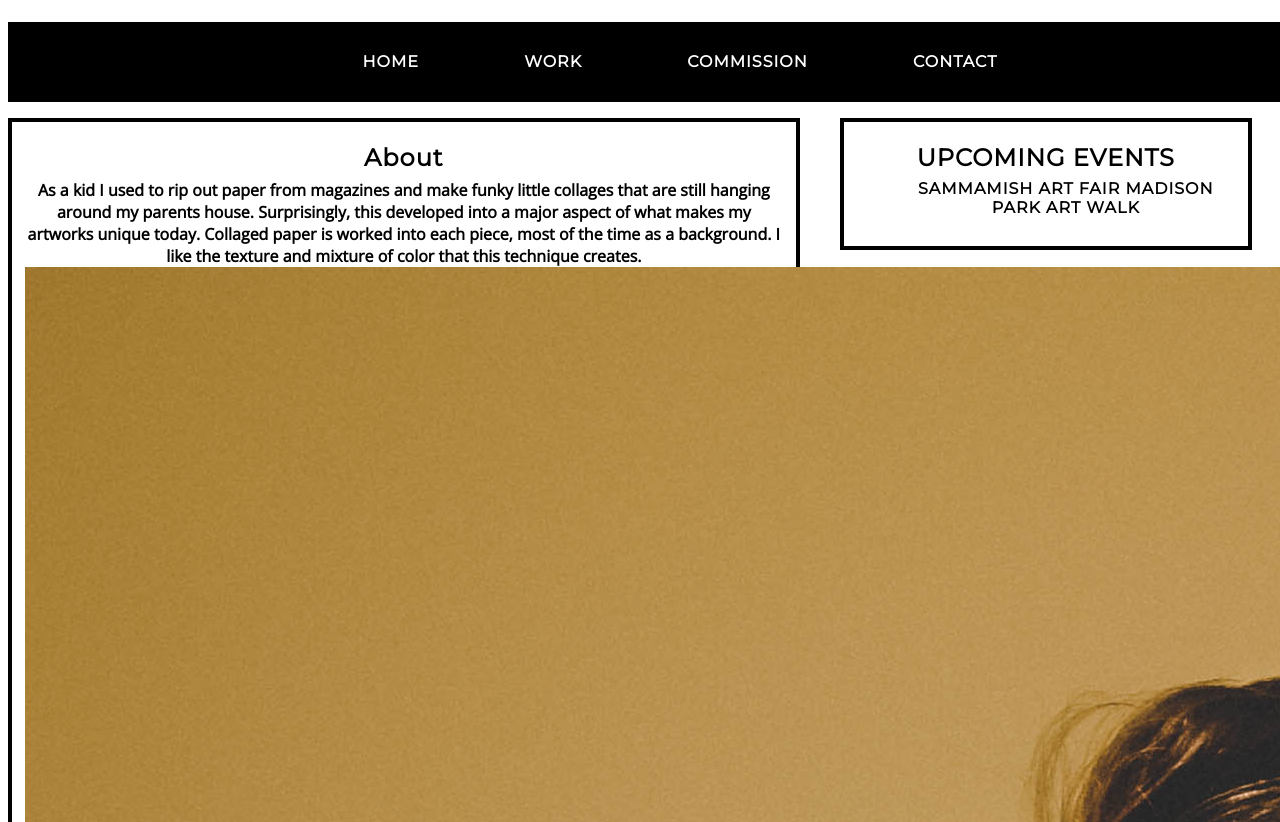
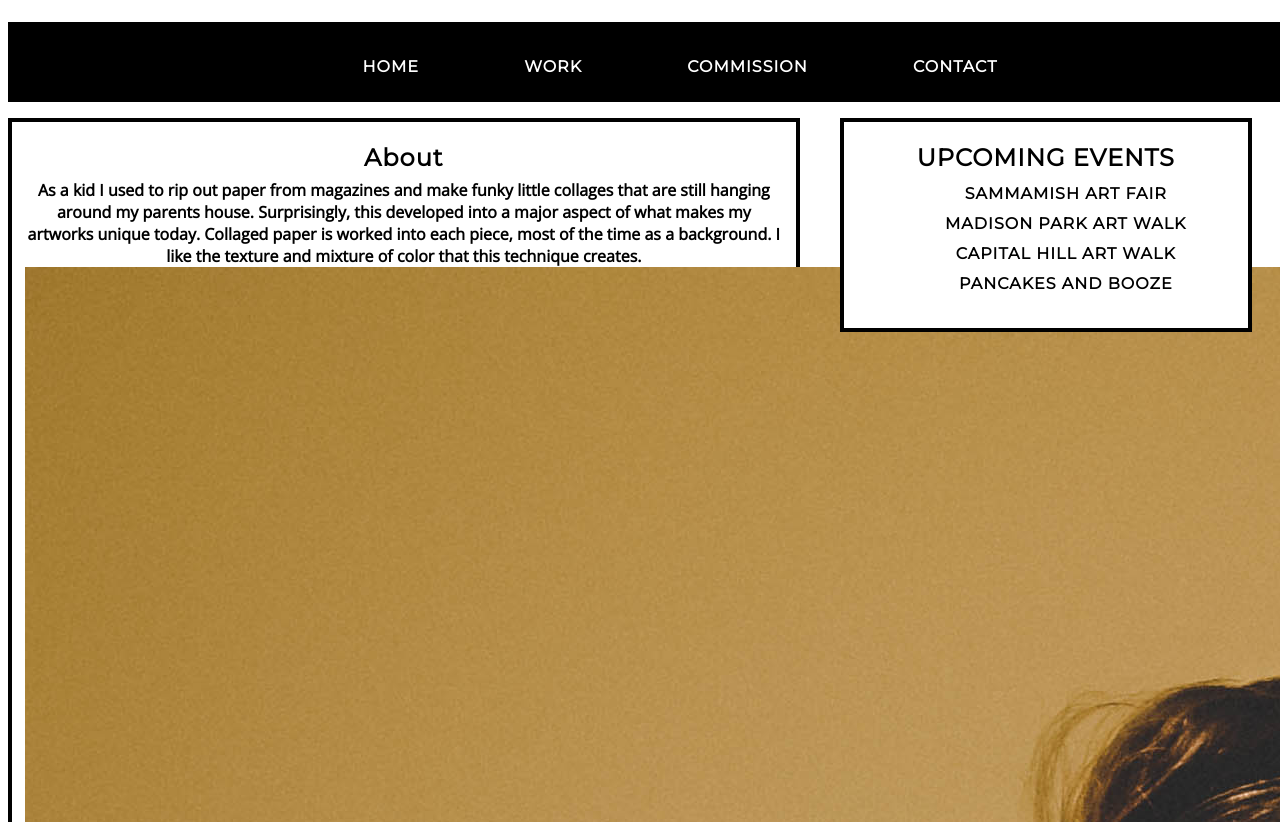
Before and after one commit to joedolack1/joedolack1.github.io, a plain HTML site: page unit_7/index.html in a window 1280 px wide. Shown: the part 5250-6072 px from the top of the page. Drawn offline with nearby package versions, Linux system fonts and the light colour scheme; files whose address does not match are found by name; a web font is replaced by a local one.

Commit message:
updates to unit 7

```diff
--- a/unit_7/css/style.css
+++ b/unit_7/css/style.css
@@ -20,8 +20,9 @@ p {
 	margin: auto;
 }
 
-li {display: inline;
+li {display: vertical;
 	text-align: center;
+  line-height: 30px;
 }
 
 ul {
--- a/unit_7/index.html
+++ b/unit_7/index.html
@@ -22,13 +22,15 @@
         <h2>About</h2>
           <p>As a kid I used to rip out paper from magazines and make funky little collages that are still hanging around my parents house. Surprisingly, this developed into a major aspect of what makes my artworks unique today. Collaged paper is worked into each piece, most of the time as a background. I like the texture and mixture of color that this technique creates.
           <img src="headshot.jpg" alt="headshot" id="headshot">
-          I consider my design work to be an art form of its own, however, I took a painting course my senior year and it rekindled my interest in hands on projects. I started painting portraits for friends and family of their favorite athletes, musicians, celebrities as well as other family members. People kept asking and I kept painting. Commissioned portraits are a lot of what I do but I have been having fun exploring new mediums as well as subject matter. It's now been almost a year and a half and I feel like I am still discovering new things and learning so much about art and its industry.</p>
+          I consider my design work to be an art form of its own, however, I took a painting course my senior year and it rekindled my interest in hands on projects. I started painting portraits for friends and family of their favorite athletes, musicians, celebrities as well as other family members. <br>People kept asking and I kept painting.<br> Commissioned portraits are a lot of what I do but I have been having fun exploring new mediums as well as subject matter. It's now been almost a year and a half and I feel like I am still discovering new things and learning so much about art and its industry.</p>
     </section>
     <article id="right">
-        <h2 id="events">UPCOMING EVENTS</h1></h2>
+        <h2 id="events">UPCOMING EVENTS</h2>
         <ul>
           <li>SAMMAMISH ART FAIR</li>
           <li>MADISON PARK ART WALK</li>
+          <li>CAPITAL HILL ART WALK</li>
+          <li>PANCAKES AND BOOZE</li>
         </ul>
     </article>
 </section>
```
